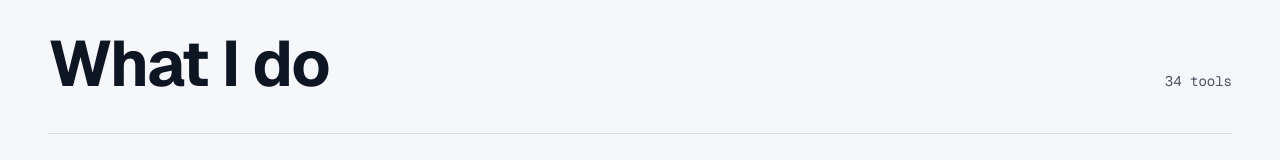
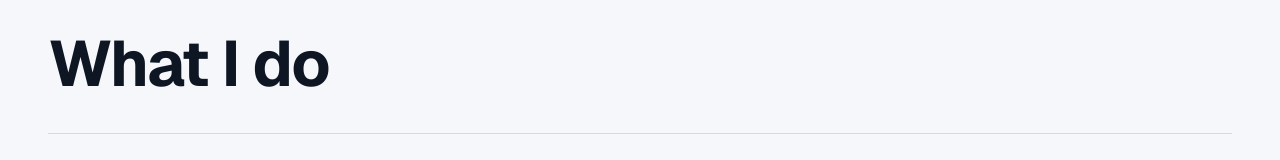
Before and after one commit to ItsAkilesh/portfolio-inator, a React (Vite) app: page / in a window 1280 px wide. Shown: the part 907-1067 px from the top of the page. Built offline with nearby package versions, Linux system fonts and the light colour scheme.

Commit message:
refactor(skills): drop the tool count and section numbers from What I do
Removes the "34 tools" counter, the 01/02 labels above each skill group, and
the now unused ui.toolsLabel config field.

```diff
--- a/src/portfolio.ts
+++ b/src/portfolio.ts
@@ -98,7 +98,6 @@ export const navigation: readonly NavItem[] = [
 
 export const ui: UiCopy = {
   skillsTitle: "What I do",
-  toolsLabel: "tools",
   resumeLabel: "See my resume",
   connectLabel: "Connect with me",
   moreProjectsLabel: "More on GitHub",
--- a/src/sections/SkillsShowcase.module.css
+++ b/src/sections/SkillsShowcase.module.css
@@ -44,10 +44,6 @@
   flex-direction: column;
   gap: 20px;
   font-size: 18px;
-}
-
-.num {
-  color: var(--link);
 }
 
 .groupTitle {
--- a/src/sections/SkillsShowcase.tsx
+++ b/src/sections/SkillsShowcase.tsx
@@ -6,7 +6,7 @@
  */
 import { useId } from "react";
 import { BrandIcon, brandStyle } from "../icons/BrandIcon";
-import { indexLabel, stripLeadingSymbols } from "../lib/text";
+import { stripLeadingSymbols } from "../lib/text";
 import { skills, ui } from "../portfolio";
 import type { SkillGroup } from "../types/portfolio";
 import styles from "./SkillsShowcase.module.css";
@@ -47,7 +47,6 @@ function SkillBlock({ group, index }: SkillBlockProps) {
       aria-labelledby={titleId}
     >
       <div className={styles.text}>
-        <span className={`mono ${styles.num}`}>{indexLabel(index)}</span>
         <h3 id={titleId} className={`display ${styles.groupTitle}`}>
           {group.title}
         </h3>
@@ -64,20 +63,12 @@ function SkillBlock({ group, index }: SkillBlockProps) {
 
 export function SkillsShowcase() {
   const titleId = useId();
-  const toolCount = skills.data.reduce(
-    (total, g) => total + g.softwareSkills.length,
-    0,
-  );
-
   return (
     <section className={`wrap ${styles.section}`} aria-labelledby={titleId}>
       <div className={styles.head}>
         <h2 id={titleId} className={`display ${styles.title}`}>
           {ui.skillsTitle}
         </h2>
-        <span className="mono muted">
-          {toolCount} {ui.toolsLabel}
-        </span>
       </div>
       {skills.data.map((group, index) => (
         <SkillBlock key={group.title} group={group} index={index} />
--- a/src/types/portfolio.ts
+++ b/src/types/portfolio.ts
@@ -124,7 +124,6 @@ export interface NavItem {
 
 export interface UiCopy {
   readonly skillsTitle: string;
-  readonly toolsLabel: string;
   readonly resumeLabel: string;
   readonly connectLabel: string;
   readonly moreProjectsLabel: string;
```
